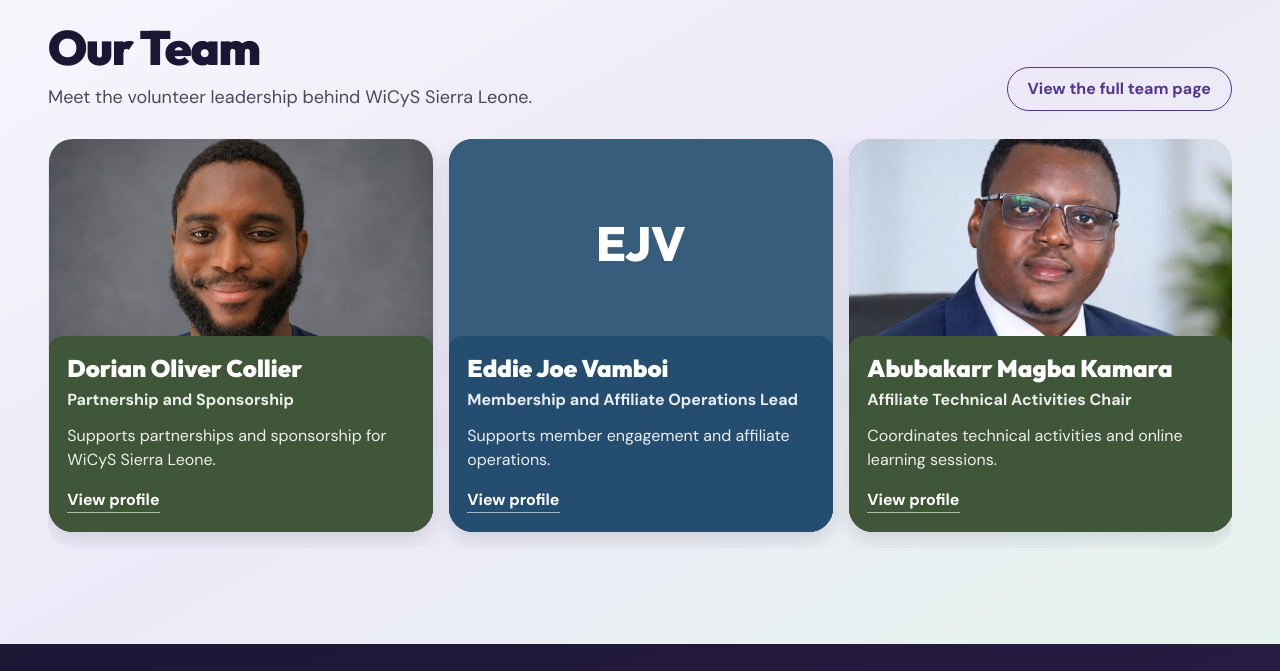
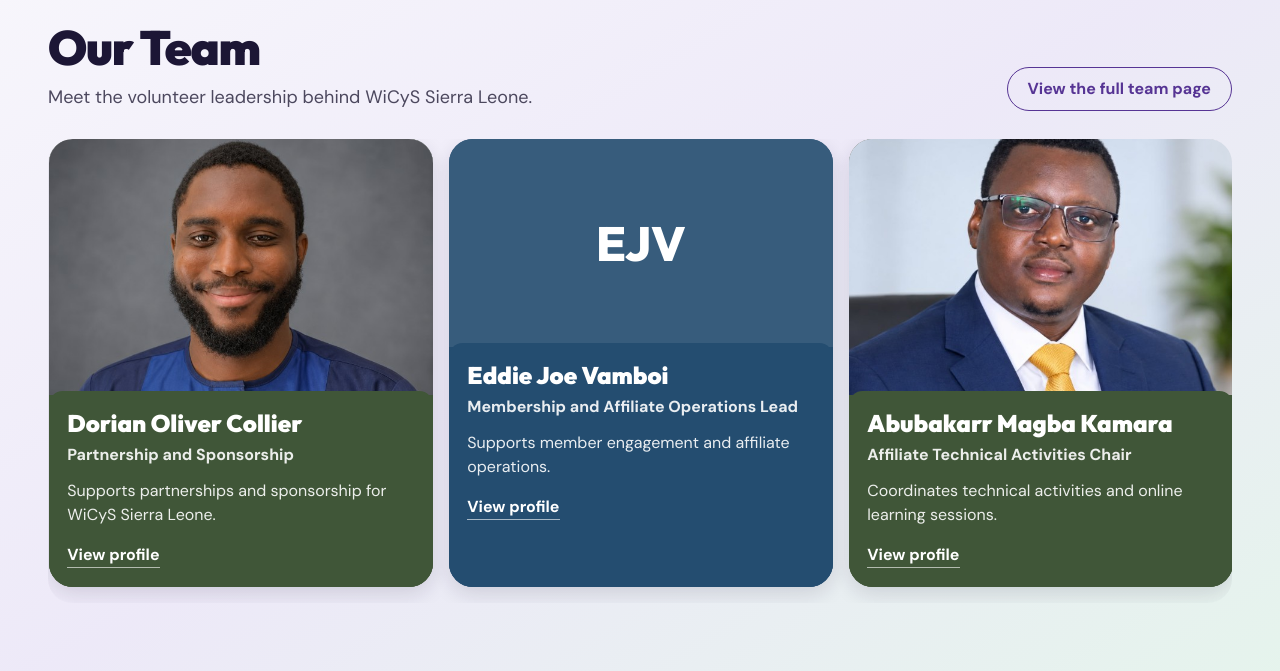
Before and after one commit to ChristianaLebbie/wicys-sierra-leone, a plain HTML site: page index.html in a window 1280 px wide. Shown: the part 3720-4391 px from the top of the page. Drawn offline with nearby package versions, Linux system fonts and the light colour scheme.

Commit message:
Show more shoulder framing on team cards

```diff
--- a/interactions.css
+++ b/interactions.css
@@ -155,11 +155,11 @@ main .action-card:hover { box-shadow: 0 15px 28px #21163630; }
 .profile-card-button .profile-card-text { padding: 1rem 1.15rem 1.2rem; }
 .profile-card-button :is(.profile-photo, .profile-monogram) + .profile-card-text {
   position: relative;
-  margin-top: -.7rem;
+  margin-top: -.25rem;
   border-radius: .85rem .85rem 0 0;
   background-color: inherit;
 }
-.profile-card-button .profile-photo { object-fit: cover; object-position: center 18%; }
+.profile-card-button .profile-photo { height: clamp(13rem, 35vw, 16rem); object-fit: cover; object-position: center 22%; }
 .profile-dialog .profile-photo { width: min(100%, 34vh); height: auto; margin-inline: auto; }
 footer .site-email { overflow-wrap: anywhere; }
 
```
